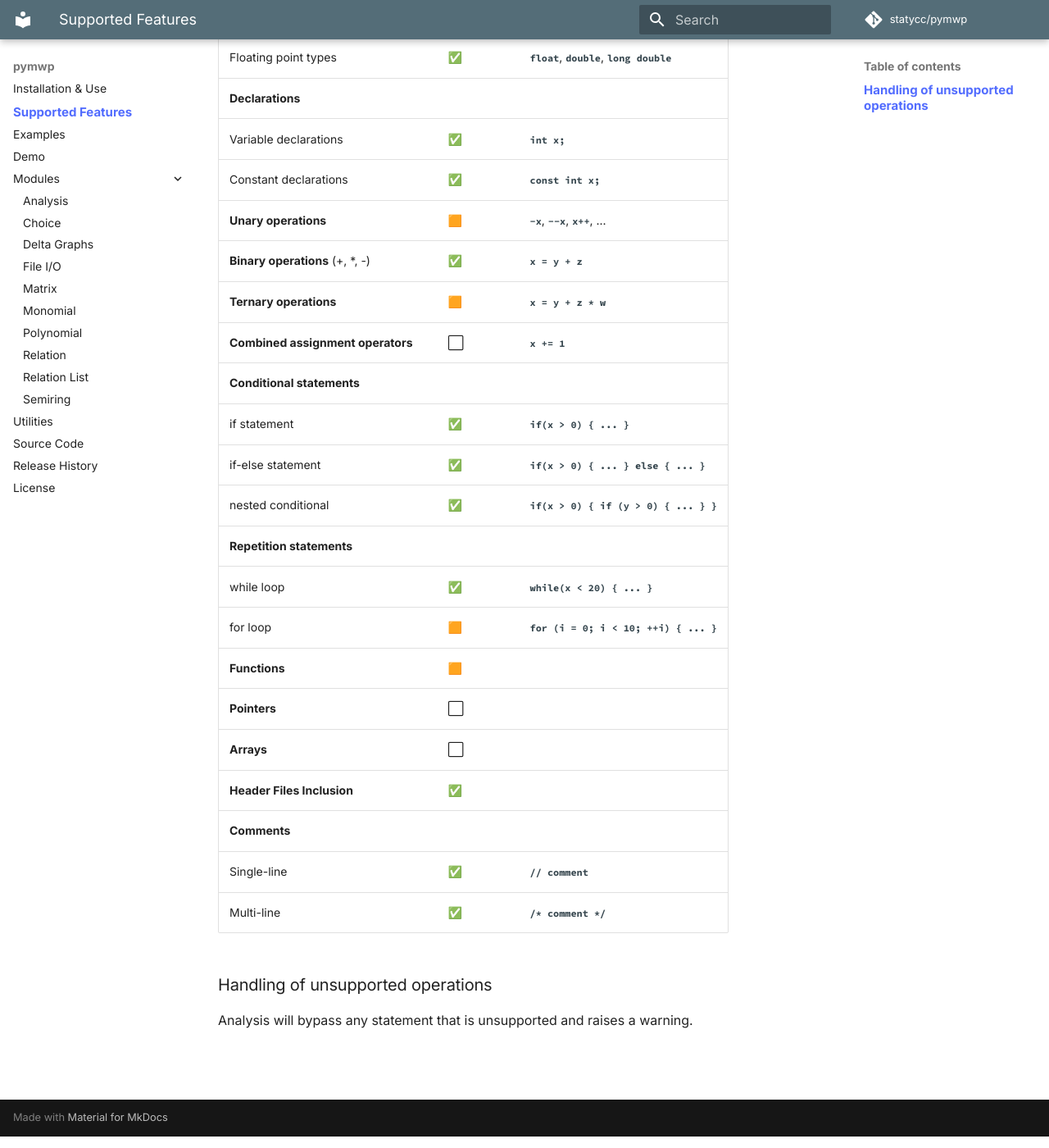
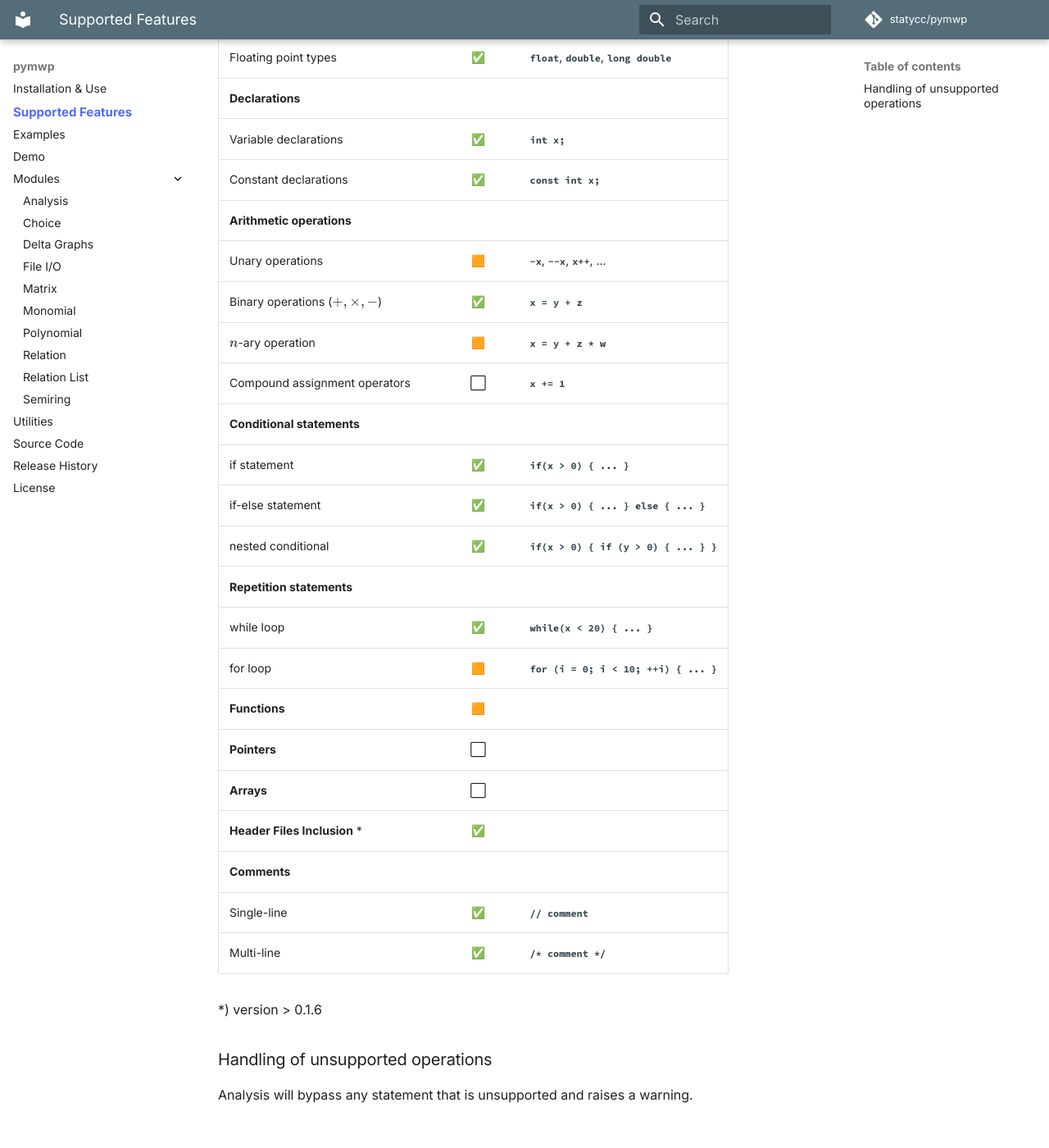
Before and after one commit to statycc/pymwp, an MkDocs documentation site: the page built from docs/features.md, in a window 1280 px wide and 1400 px high, scrolled down 661 px. Shown: the whole window at 82% size. Built offline with MkDocs 1.6.1 and Material for MkDocs 9.7.7, drawn with Linux system fonts in a browser that asks for light colours; nearby versions of some CDN libraries; comment, search, counter and statistics services are not loaded.

```diff
--- a/docs/features.md
+++ b/docs/features.md
@@ -18,31 +18,34 @@ implemented and for which implementation is planned.
 - ⬜ &nbsp; **planned** - implementation is in a planning stage
 
 | Description                                | State | Example                                     |
-|--------------------------------------------|-------|---------------------------------------------|
+|--------------------------------------------|:-----:|---------------------------------------------|
 | **Basic data types**                       |       |                                             |
-| Integer types (incl. `signed`, `unsigned`) | ✅     | `char`, `short`, `int`, `long`, `long long` |
-| Floating point types                       | ✅     | `float`, `double`, `long double`            |
+| Integer types (incl. `signed`, `unsigned`) |   ✅   | `char`, `short`, `int`, `long`, `long long` |
+| Floating point types                       |   ✅   | `float`, `double`, `long double`            |
 | **Declarations**                           |       |                                             |
-| Variable declarations                      | ✅     | `int x;`                                    |
-| Constant declarations                      | ✅     | `const int x;`                              |
-| **Unary operations**                       | 🟧    | `-x`, `--x`, `x++`, ...                     |
-| **Binary operations** (+, *, -)            | ✅     | `x = y + z`                                 |
-| **Ternary operations**                     | 🟧    | `x = y + z * w`                             |
-| **Combined assignment operators**          | ⬜     | `x += 1`                                    |
+| Variable declarations                      |   ✅   | `int x;`                                    |
+| Constant declarations                      |   ✅   | `const int x;`                              |
+| **Arithmetic operations**                  |       |
+| Unary operations                           |  🟧   | `-x`, `--x`, `x++`, ...                     |
+| Binary operations ($+, \times, -$)         |   ✅   | `x = y + z`                                 |
+| $n$-ary operation                          |  🟧   | `x = y + z * w`                             |
+| Compound assignment operators              |   ⬜   | `x += 1`                                    |
 | **Conditional statements**                 |       |                                             |
-| if statement                               | ✅     | `if(x > 0) { ... }`                         |
-| if-else statement                          | ✅     | `if(x > 0) { ... } else { ... }`            |
-| nested conditional                         | ✅     | `if(x > 0) {  if (y > 0) { ... } }`         |
+| if statement                               |   ✅   | `if(x > 0) { ... }`                         |
+| if-else statement                          |   ✅   | `if(x > 0) { ... } else { ... }`            |
+| nested conditional                         |   ✅   | `if(x > 0) {  if (y > 0) { ... } }`         |
 | **Repetition statements**                  |       |                                             |
-| while loop                                 | ✅     | `while(x < 20) { ... }`                     |
-| for loop                                   | 🟧    | `for (i = 0; i < 10; ++i) { ... }`          |
-| **Functions**                              | 🟧    |                                             |
-| **Pointers**                               | ⬜     |                                             |
-| **Arrays**                                 | ⬜     |                                             |
-| **Header Files Inclusion**                 | ✅     |                                             |
+| while loop                                 |   ✅   | `while(x < 20) { ... }`                     |
+| for loop                                   |  🟧   | `for (i = 0; i < 10; ++i) { ... }`          |
+| **Functions**                              |  🟧   |                                             |
+| **Pointers**                               |   ⬜   |                                             |
+| **Arrays**                                 |   ⬜   |                                             |
+| **Header Files Inclusion** \*              |   ✅   |                                             |
 | **Comments**                               |       |                                             |
-| Single-line                                | ✅     | `// comment`                                |
-| Multi-line                                 | ✅     | `/* comment */`                             |
+| Single-line                                |   ✅   | `// comment`                                |
+| Multi-line                                 |   ✅   | `/* comment */`                             |
+
+\*) version > 0.1.6
 
 ### Handling of unsupported operations
 
```
Also changed, not shown: docs/analysis.md (+0 -11 lines), 2 other files.
